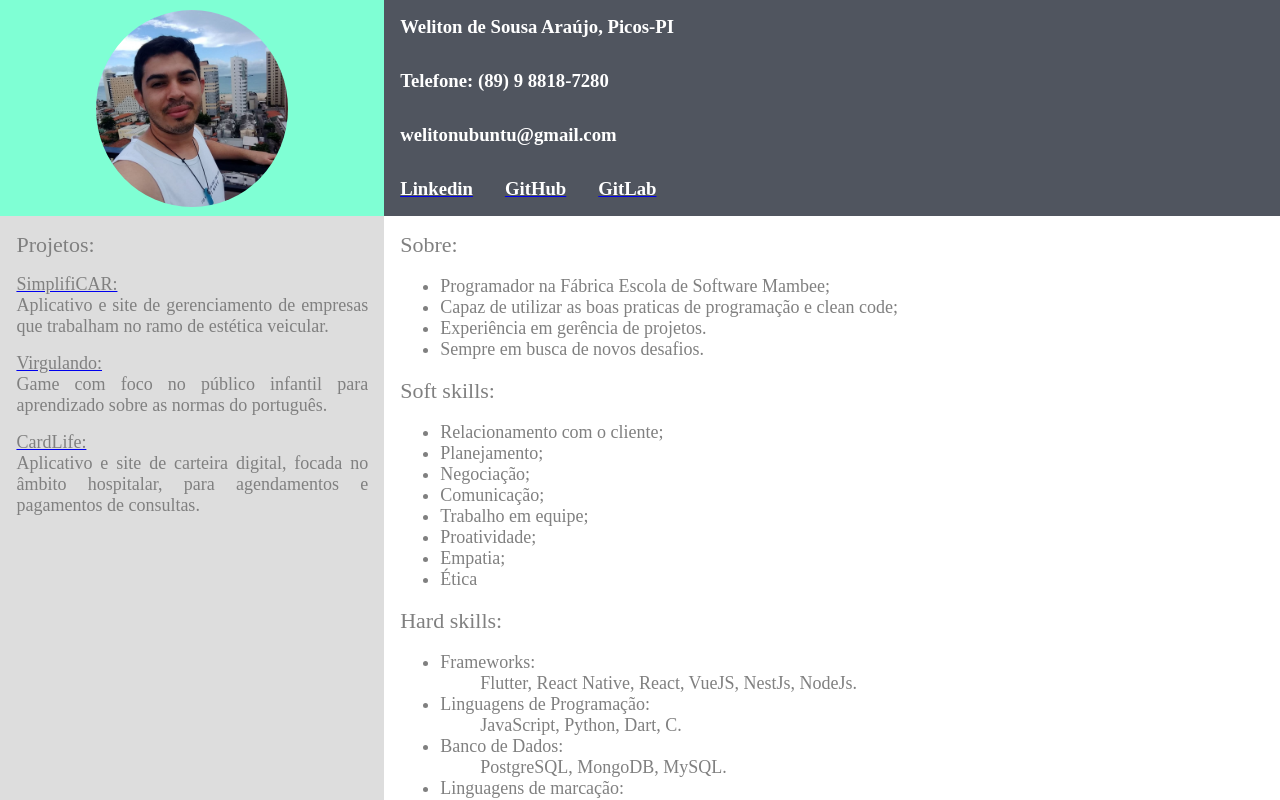
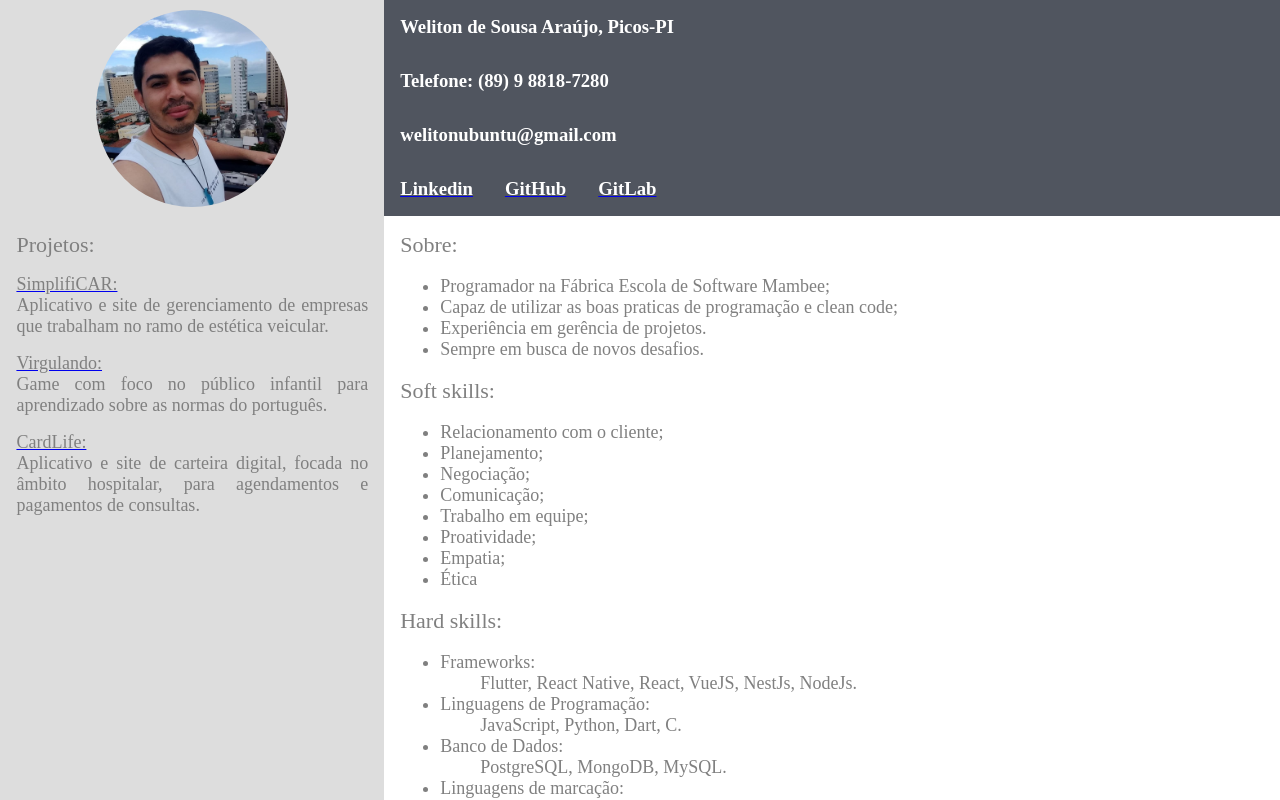
Before and after one commit to welitonsousa/welitonsousa, a React (Create React App) app: page / in a window 1280 px wide. Shown: the top 800 px of the page. Built offline with nearby package versions, Linux system fonts and the light colour scheme.

Commit message:
new color of box image profile

```diff
--- a/src/pages/home/Home.css
+++ b/src/pages/home/Home.css
@@ -41,7 +41,7 @@
     min-height: 100%;
     display: -webkit-flex;
     justify-content: center;
-    background-color: aquamarine;
+    background-color: #dddddd;
 }
 
 /* CSS para celular */
```
Also changed, not shown: 1 other file (tests, documents, lock files or other folders).
